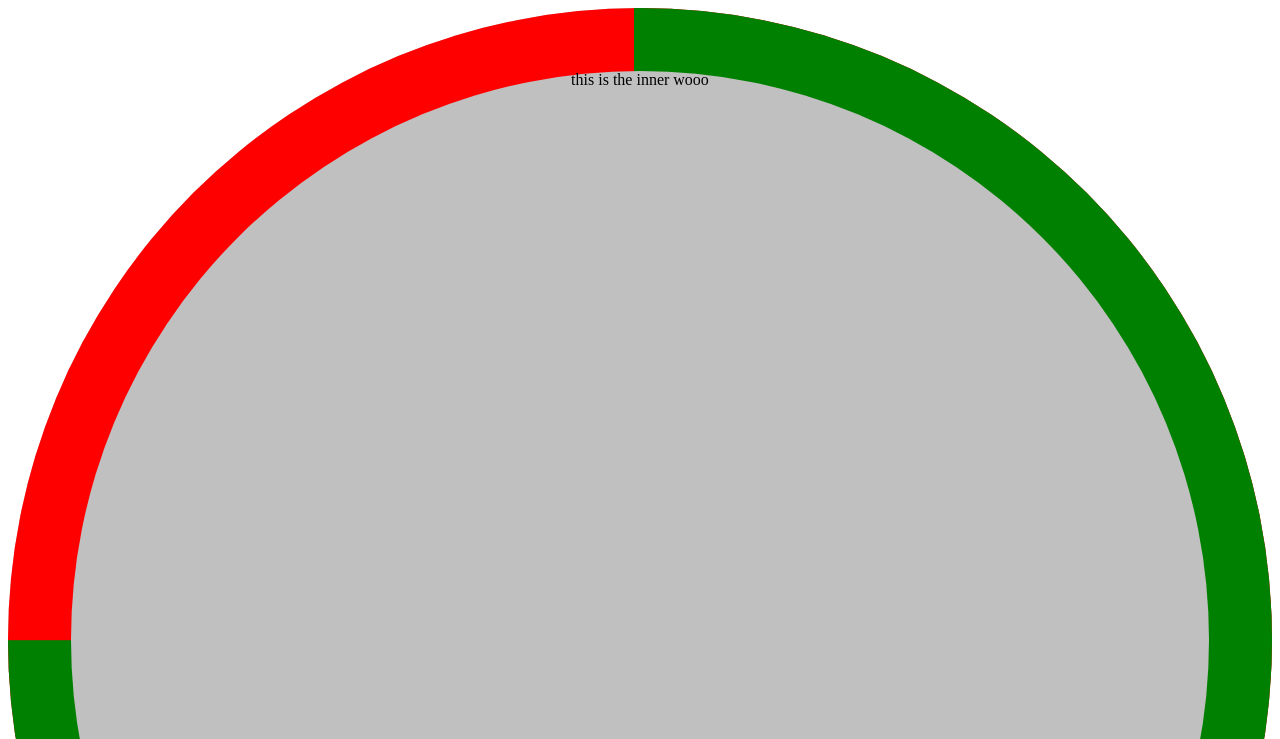
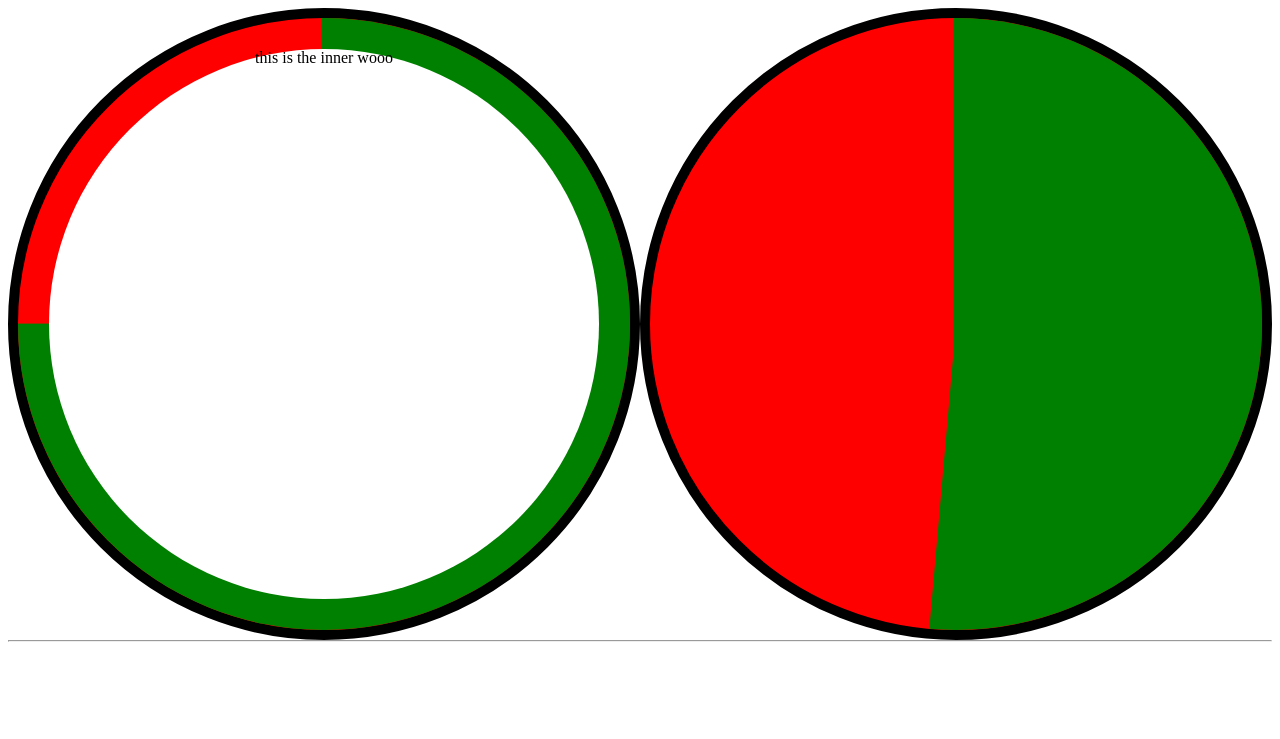
Before and after one commit to andysellick/circular-progress, a plain HTML site: page index.html in a window 1280 px wide. Shown: the top 739 px of the page. Drawn offline with nearby package versions, Linux system fonts and the light colour scheme.

Commit message:
Code and visual improvements

```diff
--- a/circularprogress.jquery.js
+++ b/circularprogress.jquery.js
@@ -14,12 +14,14 @@
 
 	Plugin.prototype = {
 		init: function(){
-			var thisobj = this;
+			var me = this;
 			this.settings = $.extend({
 				rotateBy: 40, //amount to change progress by in each animation frame
 				animateOnLoad: 1, //FIXME?
 				initialPerc: 60, //FIXME
-				initialDeg: 270, //initial position to animate to on load
+				initialDeg: 10, //initial position on load
+				targetPerc: 0, //FIXME
+				targetDeg: 270, //target position to animate to on load
 				speed: 600, //speed of animation
 				innerHTML:'this is the inner wooo', //html to put inside the circle
                 delayAnimation: 0, //FIXME also need callbacks
@@ -37,49 +39,80 @@
                 general: {
                     initialise: function(){
                         //normalise settings
-                        thisobj.settings.rotateBy = Math.min(thisobj.settings.rotateBy,360);
-                        thisobj.settings.initialPerc = Math.min(thisobj.settings.initialPerc,100);
-                        thisobj.settings.initialDeg = Math.min(thisobj.settings.initialDeg,360);
+                        me.settings.rotateBy = Math.min(me.settings.rotateBy,360);
+                        me.settings.initialPerc = Math.min(me.settings.initialPerc,100);
+                        me.settings.targetDeg = Math.min(me.settings.targetDeg,360);
 
                         //create required elements and variables
-                        var prog = $('<div/>').addClass('progressinner').appendTo(thisobj.$elem);
+                        var prog = $('<div/>').addClass('progressinner').appendTo(me.$elem);
                         var lpane = $('<div/>').addClass('lpane').appendTo(prog);
                         var rpane = $('<div/>').addClass('rpane').appendTo(prog);
 
-                        thisobj.panel1 = $('<div/>').addClass('cover').appendTo(rpane);
-                        thisobj.panel2 = $('<div/>').addClass('cover').appendTo(lpane);
-                        thisobj.currentpanel = thisobj.panel1;
+                        me.panel1 = $('<div/>').addClass('cover').appendTo(rpane);
+                        me.panel2 = $('<div/>').addClass('cover').appendTo(lpane);
+                        me.currentpanel = me.panel1;
 
-                        if(thisobj.settings.innerHTML.length){
-                            thisobj.inner = $('<div/>').addClass('display').html(thisobj.settings.innerHTML).appendTo(prog);
+                        if(me.settings.innerHTML.length){
+                            me.inner = $('<div/>').addClass('display').html(me.settings.innerHTML).appendTo(prog);
                         }
                     }
                 },
-                circles: {
+                circle: {
+                    //set the initial position of the circle
+                    setTargetPos: function(){
+                        me.overallpos = me.settings.initialDeg;
+                        if(me.settings.initialDeg <= 180){
+                            me.currentpos = me.overallpos;
+                            me.circles.circle.rotateElement(me.currentpanel,me.overallpos);
+                        }
+                        else {
+                            var extrapos = me.settings.initialDeg - 180;
+                            me.circles.circle.rotateElement(me.currentpanel,180);
+                            me.currentpos = extrapos;
+                            me.currentpanel = me.panel2;
+                            me.circles.circle.rotateElement(me.currentpanel,extrapos);
+                        }
+                    },
                     //manages the rotation of the involved elements
                     rotateLoop: function(){
-                        if(thisobj.currentpos > 180){
-                            var nextpos = thisobj.currentpos - 180; //to make sure the first panel has fully rotated, need to work out any leftover
-                            thisobj.circles.circles.rotateElement(thisobj.currentpanel,180); //fully rotate the first panel
-                            thisobj.currentpos = nextpos;
-                            thisobj.currentpanel = thisobj.panel2;
+                        //var newpos = me.overallpos + me.settings.rotateBy;
+
+                        if(me.currentpos > 180){
+                            var nextpos = me.currentpos - 180; //to make sure the first panel has fully rotated, need to work out any leftover
+                            me.circles.circle.rotateElement(me.currentpanel,180); //fully rotate the first panel
+                            me.currentpos = nextpos;
+                            me.currentpanel = me.panel2;
                         }
 
                         //if we've not finished animating, keep animating
-                        if(thisobj.overallpos <= thisobj.settings.initialDeg){
-                            thisobj.circles.circles.rotateElement(thisobj.currentpanel,thisobj.currentpos);
-                            thisobj.timer = setTimeout(thisobj.circles.circles.rotateLoop,thisobj.settings.speed);
+                        if(me.overallpos <= me.settings.targetDeg){
+                            me.circles.circle.rotateElement(me.currentpanel,me.currentpos);
+                            me.timer = setTimeout(me.circles.circle.rotateLoop,me.settings.speed);
                         }
                         //otherwise stop and make sure we stop at the right place
                         else {
-                            var endpos = thisobj.overallpos - thisobj.settings.initialDeg; //need to also subtract what gets added on at the end of this function
-                            thisobj.currentpos -= endpos;
-                            thisobj.overallpos -= endpos;
-                            thisobj.circles.circles.rotateElement(thisobj.currentpanel,thisobj.currentpos);
+                            var endpos = me.overallpos - me.settings.targetDeg; //need to also subtract what gets added on at the end of this function
+                            me.currentpos -= endpos;
+                            me.overallpos -= endpos;
+                            me.circles.circle.rotateElement(me.currentpanel,me.currentpos);
                         }
-                        thisobj.currentpos += thisobj.settings.rotateBy;
-                        thisobj.overallpos += thisobj.settings.rotateBy;
+                        me.currentpos += me.settings.rotateBy;
+                        me.overallpos += me.settings.rotateBy;
                     },
+                    //check that we're not exceeding any boundaries
+                    checkLimits: function(val){
+                        if(val > 360){
+                            return(1);
+                        }
+                        else if(val > 180){
+                            return(2);
+                        }
+                        else if(val < 0){
+                            return(3);
+                        }
+                        return(0);
+                    },
+                    //given an element, apply a css transform to rotate it
                     rotateElement: function(elem,deg){
                         elem.css({
                             'transform': 'rotate('+deg+'deg)',
@@ -92,11 +125,20 @@
                 }
 
             };
+            me.circles.general.initialise();
 
-
-            thisobj.circles.general.initialise();
-            if(thisobj.settings.animateOnLoad){
-                thisobj.timer = setTimeout(thisobj.circles.circles.rotateLoop,0); //no delay on initial load
+            //option 1 - progress animates from initial to target
+            if(me.settings.initialDeg && me.settings.animateOnLoad){
+                me.circles.circle.setTargetPos();
+                me.circles.circle.rotateLoop();
+            }
+            //option 2 - progress animates from 0 to target (no initial value)
+            else if(me.settings.animateOnLoad){
+                me.circles.circle.rotateLoop();
+            }
+            //option 3 - progress appears immediately at target (no initial value, no animate)
+            else {
+                me.circles.circle.setTargetPos();
             }
 
 		},
--- a/circularprogress.less
+++ b/circularprogress.less
@@ -2,7 +2,7 @@
 
     @complete: green; //colour of completed progress bar
     @incomplete: red; //colour of incomplete progress bar
-    @inner: silver; //colour of interior of circle
+    @inner: #FFFFFF; //colour of interior of circle
     @border: #000000; //colour of border round circle
 
     .progress {
@@ -15,10 +15,11 @@
             left:0;
             width:100%;
             height:100%;
-            background:@inner;
+            background:@incomplete;
             .border-radius( 1000px );
             .border-box();
             overflow:hidden;
+            border:solid 10px @border;
 
             .lpane,
             .rpane {
@@ -29,7 +30,6 @@
                 width:51%;
                 height:100%;
                 overflow:hidden;
-                background:@incomplete;
                 .cover {
                     position:absolute;
                     top:-5%;
--- a/index.html
+++ b/index.html
@@ -10,7 +10,12 @@
 
 <body>
 
-    <div class="progress newtest"></div>
+    <div style="float:left;width:50%;">
+        <div class="progress newtest1"></div>
+    </div>
+    <div style="float:left;width:50%;">
+        <div class="progress newtest2"></div>
+    </div>
 
 
 
@@ -47,7 +52,13 @@
     <script>
         $(document).ready(function(){
 
-            $('.newtest').circles();
+            $('.newtest1').circles();
+            $('.newtest2').circles({
+                'targetDeg':185,
+                'speed':10,
+                'rotateBy':1,
+                'innerHTML':''
+            });
 
         /*
             $('.test1').rounders({ type: 'disc', percent: 31 });
```
Also changed, not shown: circularprogress.css.
